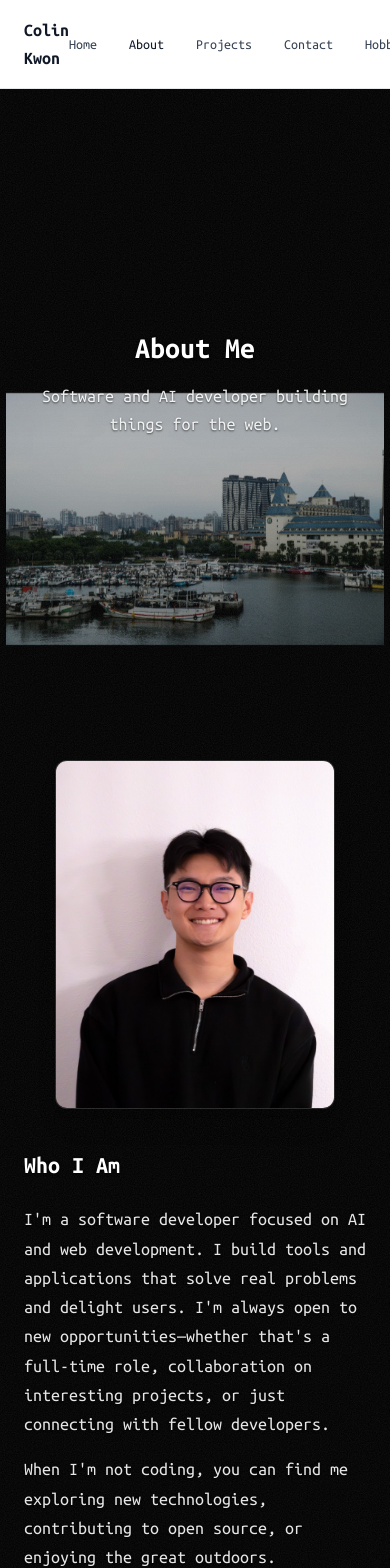
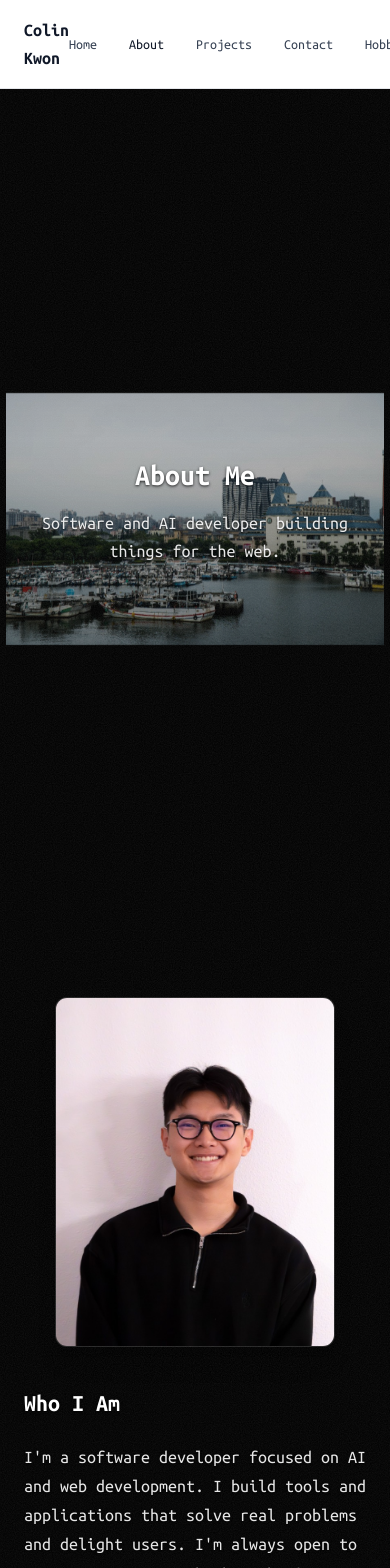
Before and after one commit to Cobby914/Personal_Website, a Next.js app: page /about in a window 390 px wide. Shown: the top 1568 px of the page. Built offline with nearby package versions, Linux system fonts and the light colour scheme.

Commit message:
Moved the Who I Am section to be under the hero section while also matching it's background to match with the rest of the website.

```diff
--- a/components/about/AboutPageContent.jsx
+++ b/components/about/AboutPageContent.jsx
@@ -11,10 +11,10 @@ const textShadowSoft = "0 1px 2px rgba(0,0,0,0.6)";
 export default function AboutPageContent() {
   return (
     <>
-      {/* Section 1: Landing */}
+      {/* Hero section - full viewport so Who I am starts below the image */}
       <section
         id="about-landing"
-        className="relative flex min-h-[70vh] flex-col items-center justify-center px-6 py-24 text-center sm:px-8"
+        className="relative flex min-h-screen shrink-0 flex-col items-center justify-center px-6 py-24 text-center sm:px-8"
       >
         <AnimateOnScroll>
           <div className="mx-auto max-w-4xl">
@@ -34,10 +34,10 @@ export default function AboutPageContent() {
         </AnimateOnScroll>
       </section>
 
-      {/* Section 2: Who I am */}
+      {/* Who I am - transparent to inherit AppShell bg-black + noise overlay */}
       <section
         id="about-who-i-am"
-        className="relative w-full px-6 py-20 sm:px-8 md:py-24"
+        className="relative w-full px-6 pt-16 pb-20 sm:px-8 sm:pt-20 md:pb-24 md:pt-24"
       >
         <div className="mx-auto max-w-5xl">
           <div className="flex flex-col gap-10 md:flex-row md:items-start md:gap-12">
```
